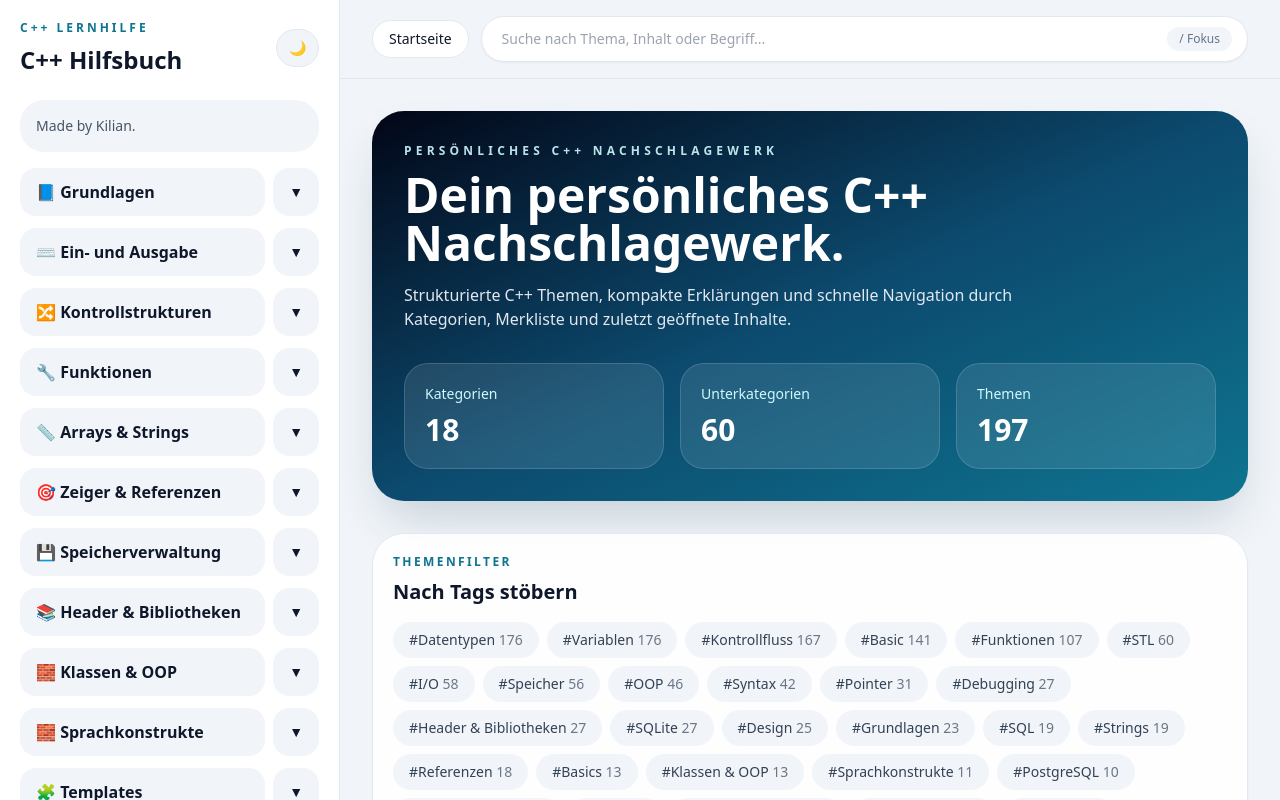
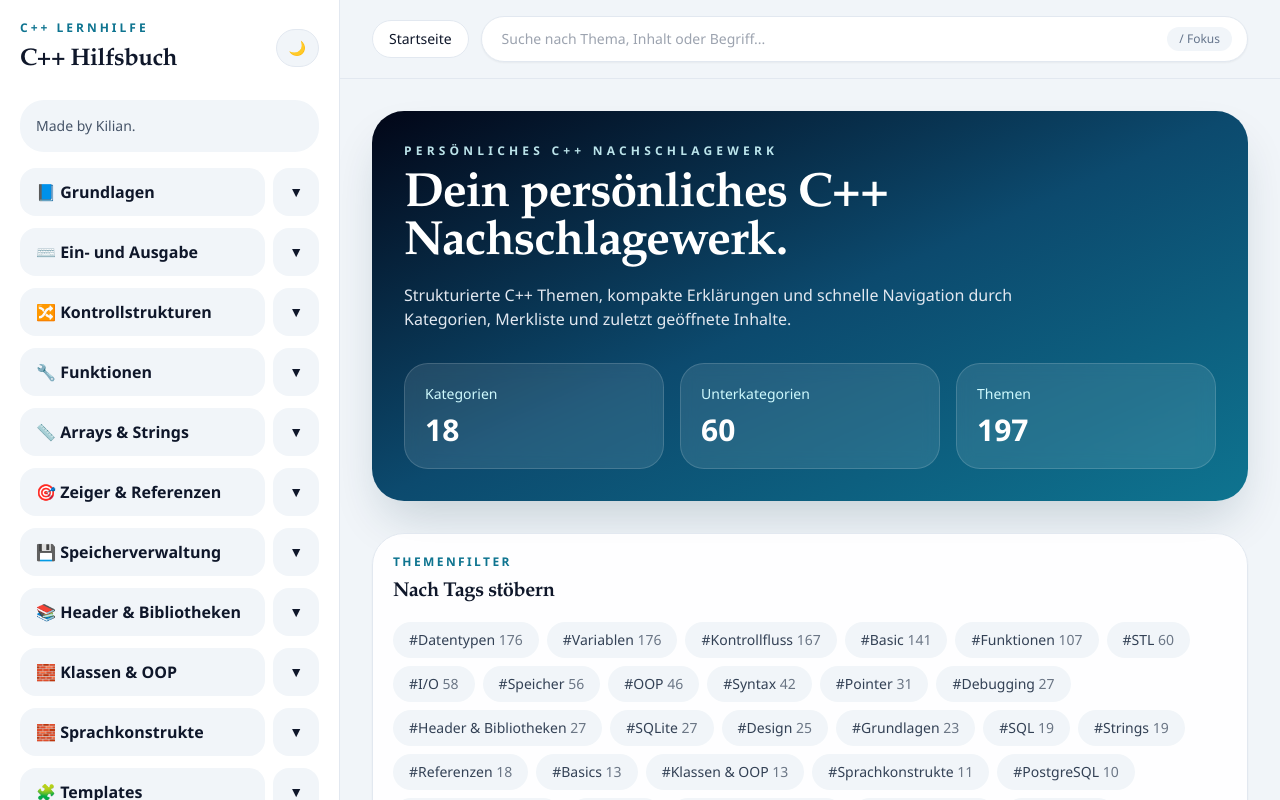
Before and after one commit to ITwenzyI/cpp-hilfsbuch-website, a React (Vite) app: page / in a window 1280 px wide. Built offline with nearby package versions, Linux system fonts and the light colour scheme.

Commit message:
chore(theme): add editorial base styles and typography

```diff
--- a/src/index.css
+++ b/src/index.css
@@ -1,3 +1,70 @@
 @tailwind base;
 @tailwind components;
 @tailwind utilities;
+
+@layer base {
+  :root {
+    --paper: #efe7da;
+    --paper-soft: #f7f2e8;
+    --ink: #241f1a;
+    --muted-ink: #6c6257;
+    --accent: #8a4b2a;
+    --accent-soft: #d9b9a0;
+    --line: rgba(78, 59, 44, 0.14);
+  }
+
+  .dark {
+    --paper: #171411;
+    --paper-soft: #201b16;
+    --ink: #f3ede3;
+    --muted-ink: #b4a698;
+    --accent: #d79a73;
+    --accent-soft: rgba(215, 154, 115, 0.2);
+    --line: rgba(230, 217, 201, 0.12);
+  }
+
+  html,
+  body,
+  #root {
+    height: 100%;
+  }
+
+  body {
+    color: var(--ink);
+    background:
+      linear-gradient(180deg, rgba(255, 255, 255, 0.35), transparent 28%),
+      radial-gradient(circle at top left, rgba(138, 75, 42, 0.08), transparent 28%),
+      linear-gradient(180deg, var(--paper-soft), var(--paper));
+    font-family: Aptos, "Segoe UI", "Trebuchet MS", sans-serif;
+    text-rendering: optimizeLegibility;
+  }
+
+  .dark body {
+    background:
+      linear-gradient(180deg, rgba(255, 255, 255, 0.02), transparent 24%),
+      radial-gradient(circle at top left, rgba(215, 154, 115, 0.08), transparent 30%),
+      linear-gradient(180deg, #191511, #130f0c);
+  }
+
+  h1,
+  h2,
+  h3,
+  h4 {
+    font-family: "Iowan Old Style", Palatino, "Book Antiqua", Georgia, serif;
+    letter-spacing: -0.02em;
+  }
+
+  ::selection {
+    background: rgba(138, 75, 42, 0.18);
+  }
+
+  button,
+  input {
+    transition:
+      background-color 160ms ease,
+      border-color 160ms ease,
+      color 160ms ease,
+      box-shadow 160ms ease,
+      transform 160ms ease;
+  }
+}
```
